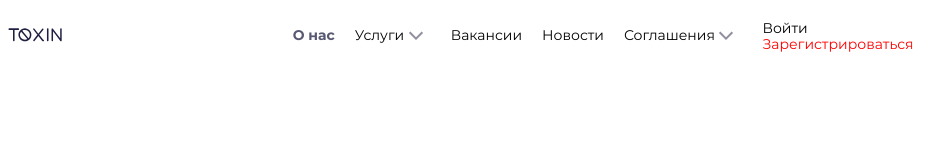
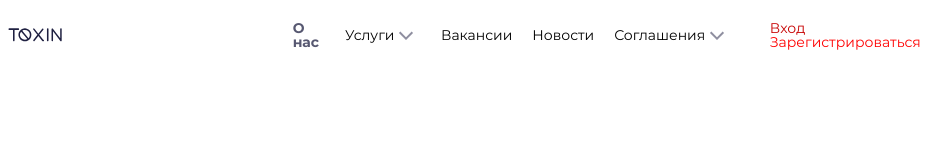
Before and after one commit to sailoksis/hotelRizz, a website: page src/index.html in a window 1280 px wide. Shown: the full height of the page, 184-1135 px from the left. Drawn offline with nearby package versions, Linux system fonts and the light colour scheme; files that its build step writes are made by us from their sources; files whose address does not match are found by name.

Commit message:
Try to made button

```diff
--- a/gulp/version.json
+++ b/gulp/version.json
@@ -1,3 +1,3 @@
 {
-    "main": "20220801050710"
+    "main": "20220801080301"
 }
--- a/src/html/header.html
+++ b/src/html/header.html
@@ -8,7 +8,7 @@
                 </div>
 
 
-                <div class="header__menu _menu">
+                <div class="header__menu">
                     <nav class="menu__body">
                         <ul class="menu__list">
                             <li class="menu__item">
@@ -16,7 +16,7 @@
                             </li>
                             <li class="menu__item">
                                 <a href="#" class="menu__link">Услуги</a>
-                                <button data-spoller type="button" class="menu__arrow _headerarrowone _icon-arrow-down"></button>
+                                <button data-spoller type="button" class="menu__arrow _icon-arrow-down"></button>
                                 <ul class="menu__sub-list">
                                     <li class="menu__sub-item">
                                         <a href="#" class="menu__sub-link">Product 1</a>
@@ -37,7 +37,7 @@
                             </li>
                             <li class="menu__item">
                                 <a href="#" class="menu__link">Соглашения</a>
-                                <button data-spoller type="button" class="menu__arrow _headerarrowtwo _icon-arrow-down"></button>
+                                <button data-spoller type="button" class="menu__arrow _icon-arrow-down"></button>
                                 <ul class="menu__sub-list">
                                     <li class="menu__sub-item">
                                         <a href="#" class="menu__sub-link">Product 1</a>
@@ -55,8 +55,14 @@
                     </nav>
                 </div>
                 <div class="header__actions actions-header">
-                    <div class="actions-header__buttonsignin"><button>Войти</button></div>
-                    <div class="actions-header__buttonsignup">Зарегистрироваться</div>
+
+                    <a href="#" class="actions-header__buttonsignin">
+                        <span class="actions-header__buttonsignin __text">Вход</span>
+                    </a>
+                    <a href="#" class="actions-header__buttonsignup">
+                        <span class="actions-header__buttonsignup __text">Зарегистрироваться</span>
+                    </a>
+
                 </div>
             </div>
 
--- a/src/scss/header.scss
+++ b/src/scss/header.scss
@@ -29,10 +29,6 @@
     &__logo {
       padding-right: 11.5px;
     }
-    &__menu {
-
-      padding-right: 1px;
-    }
     //display none скрыл саблист для удобствва, разделить линки, разделить стрелки, сделать выпадающий список
   }
 
@@ -44,15 +40,18 @@
 
       }
       &__list {
+
         display: flex;
         box-sizing: border-box;
       }
       &__item {
+
         display: flex;
         margin-right: 20px;
         align-items: center;
       }
       &__link {
+
         font-weight: 400;
         color: inherit;
         transition: color 0.3s ease 0s;
@@ -87,16 +86,24 @@
       }
     }
 
+    .actions-header {
+      padding-left: 18px;
 
+    }
     .actions-header {
+
       &__buttonsignin {
-        color: red;
+
+
+        color: rgb(199, 2, 2);
+
       }
       &__buttonsignup {
+
         color: red;
+
       }
-    }
-    .svg-TOXIN-dims { width: 54px; height: 14px; }
+      }
 
 
 
```
Also changed, not shown: .dist/about.html, .dist/css/style.css, .dist/css/style.min.css, .dist/index.html.
